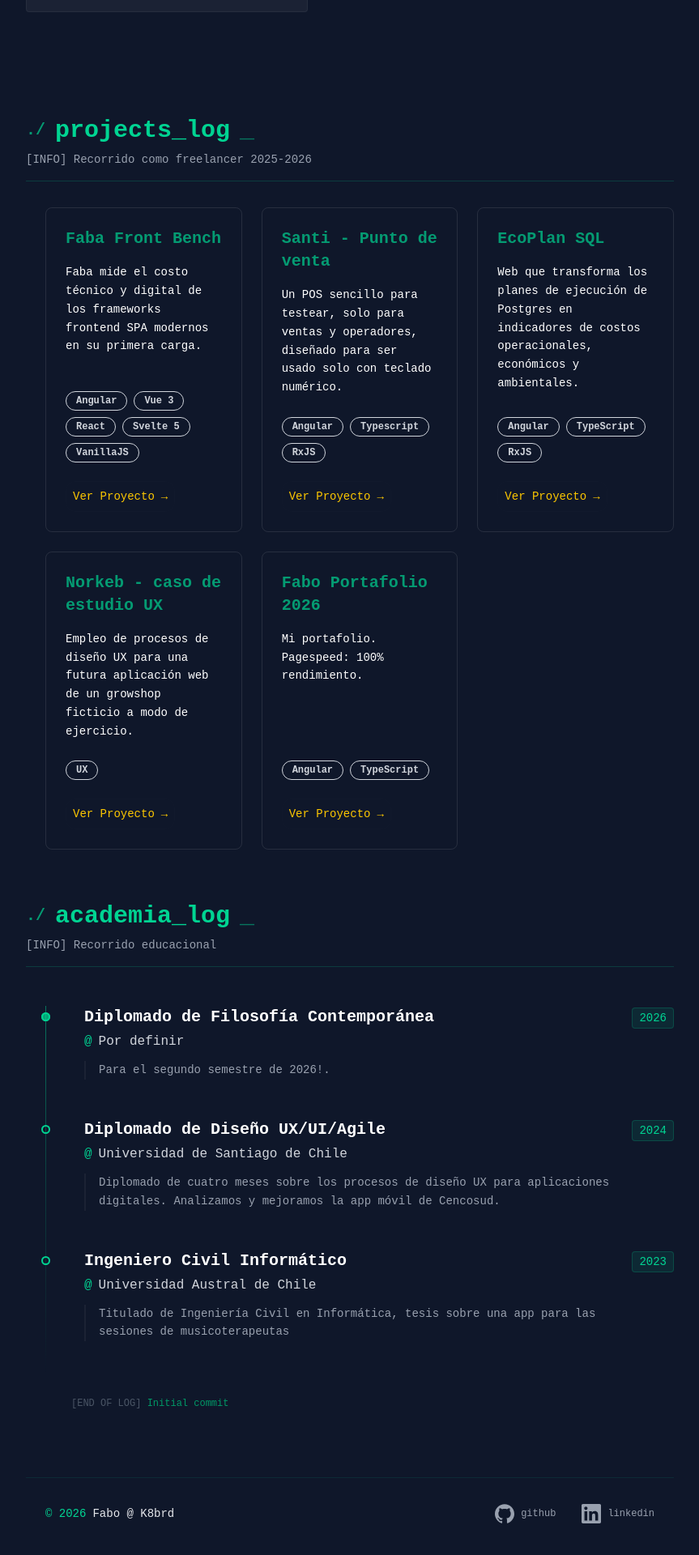
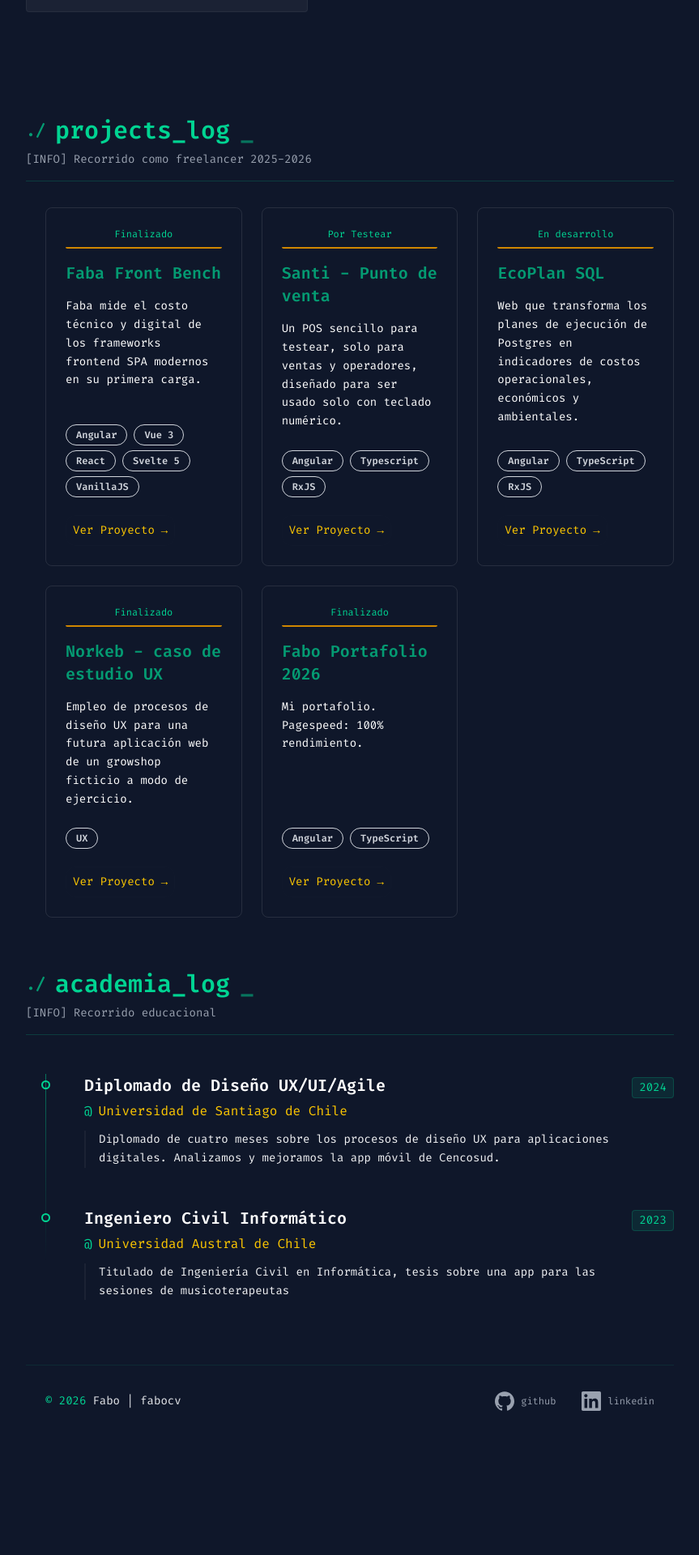
Before and after one commit to fabocv/fabocv, an Angular app in the folder fabocv/: page / in a window 1280 px wide. Shown: the part 742-2662 px from the top of the page at 81% size, without its empty margins (208-1071 px from the left). After the commit the page ends 2564 px from the top, so only its background shows below. Built offline with nearby package versions, Linux system fonts and the light colour scheme.

Commit message:
cambios de interfaz menores

```diff
--- a/fabocv/src/app/features/Academia/Academia.ts
+++ b/fabocv/src/app/features/Academia/Academia.ts
@@ -57,24 +57,17 @@ interface AcademicEntry {
             </div>
 
             <!-- Institución -->
-            <div class="text-base text-gray-300 font-medium mb-3 flex items-center gap-2">
+            <div class="text-base text-yellow-400 font-medium mb-3 flex items-center gap-2">
               <span class="text-emerald-400">@</span> {{ item.institution }}
             </div>
 
             <!-- Descripción -->
-            <p class="text-sm text-gray-400 leading-relaxed max-w-2xl border-l-2 border-white/5 pl-4 hover:border-emerald-400/30 transition-colors">
+            <p class="text-sm text-gray-100 leading-relaxed max-w-2xl border-l-2 border-white/5 pl-4 hover:border-emerald-400/30 transition-colors">
               {{ item.description }}
             </p>
 
           </div>
         }
-
-        <!-- FINAL DE LA LÍNEA -->
-        <div class="relative pl-8 pt-4">
-          <span class="font-mono text-xs text-gray-600">
-            [END OF LOG] <span class="text-emerald-600">Initial commit</span>
-          </span>
-        </div>
 
       </div>
     </section>
@@ -94,13 +87,6 @@ export class AcademiaComponent {
   // Aquí pones tus datos reales
   education: AcademicEntry[] = [
     {
-      year: '2026',
-      degree: 'Diplomado de Filosofía Contemporánea ',
-      institution: 'Por definir',
-      description: 'Para el segundo semestre de 2026!.',
-      current: true
-    },
-    {
       year: '2024',
       degree: 'Diplomado de Diseño UX/UI/Agile ',
       institution: 'Universidad de Santiago de Chile',
--- a/fabocv/src/app/features/Project/Project.ts
+++ b/fabocv/src/app/features/Project/Project.ts
@@ -38,30 +38,35 @@ export class ProjectsComponent {
       desc: 'Faba mide el costo técnico y digital de los frameworks frontend SPA modernos en su primera carga.',
       stack: ['Angular', 'Vue 3', 'React', 'Svelte 5', 'VanillaJS'],
       link: 'https://github.com/fabocv/Faba-Front-Bench',
+      status: 'Finalizado'
     },
     {
       title: 'Santi - Punto de venta',
       desc: 'Un POS sencillo para testear, solo para ventas y operadores, diseñado para ser usado solo con teclado numérico.',
       stack: ['Angular', 'Typescript', 'RxJS'],
       link: 'https://fabocv.github.io/santi-pos/#/login',
+      status: 'Por Testear'
     },
     {
       title: 'EcoPlan SQL',
       desc: 'Web que transforma los planes de ejecución de Postgres en indicadores de costos operacionales, económicos y ambientales.',
       stack: ['Angular', 'TypeScript', 'RxJS'],
       link: 'https://github.com/fabocv/EcoPlan-SQL',
+      status: 'En desarrollo'
     },
     {
       title: 'Norkeb - caso de estudio UX',
       desc: 'Empleo de procesos de diseño UX para una futura aplicación web de un growshop ficticio a modo de ejercicio. ',
       stack: ['UX'],
       link: 'https://github.com/fabocv/UX-Norkeb-caso-estudio',
+      status: 'Finalizado'
     },
     {
       title: 'Fabo Portafolio 2026',
       desc: 'Mi portafolio. Pagespeed: 100% rendimiento.',
       stack: ['Angular', 'TypeScript'],
       link: 'https://fabocv.github.io/fabocv/',
+      status: 'Finalizado'
     },
   ];
 }
--- a/fabocv/src/app/features/home/home.html
+++ b/fabocv/src/app/features/home/home.html
@@ -1,5 +1,5 @@
 <section class="max-w-4xl my-12 mx-auto px-12 animate-fade-in-up">
-    <h1 class="flex-row text-3xl text-emerald-300"><span class="animate-pulse px-2">></span>Fabo: 100% SemiSenior <span class="animate-pulse">_</span></h1>
+    <h1 class="flex-row text-3xl text-emerald-300 font-bold"><span class="animate-pulse px-2">></span>Fabián <span class="animate-pulse text-yellow-300">"Fabo"</span> Catalán</h1>
 
     <div class="my-8 bg-gray-800/50 text-gray-100 border rounded-xl p-4 text-xs md:text-sm">
         <h2><span class="text-yellow-400">Autor:</span> Fabián Leandro Catalán Vejar</h2>
--- a/fabocv/src/app/shared/ui/molecules/Footer/Footer.ts
+++ b/fabocv/src/app/shared/ui/molecules/Footer/Footer.ts
@@ -10,7 +10,7 @@ import { Component } from '@angular/core';
         <!-- Lado Izquierdo: Tu Nick -->
         <div class="text-sm text-gray-500">
           <span class="text-emerald-400">© 2026</span>
-          <span class="text-gray-200 ml-2">Fabo &#64; K8brd</span>
+          <span class="text-gray-200 ml-2">Fabo | fabocv</span>
         </div>
 
         <!-- Lado Derecho: Redes Sociales (Iconos Sólidos) -->
--- a/fabocv/src/app/shared/ui/molecules/ProjectCard/ProjectCard.ts
+++ b/fabocv/src/app/shared/ui/molecules/ProjectCard/ProjectCard.ts
@@ -9,6 +9,7 @@ export interface ProjectData {
   desc: string;
   stack: string[];
   link: string;
+  status: string;
 }
 
 @Component({
@@ -24,6 +25,10 @@ export interface ProjectData {
       <div class="absolute top-0 right-0 w-20 h-20 bg-gradient-to-bl
       from-primary/10 to-transparent rounded-tr-lg opacity-0 group-hover:opacity-100
       transition-opacity duration-500"></div>
+
+      <div class="flex text-center justify-center items-center text-emerald-400 rounded-xs text-xs pb-2 mb-4 monospace border-0 border-b-2 border-b-yellow-600">
+        {{data.status}}
+      </div>
 
       <h3 class="text-xl font-bold text-emerald-400/70 group-hover:text-primary transition-colors duration-300">
         {{ data.title }}
--- a/fabocv/src/app/shared/ui/molecules/Work/Work.ts
+++ b/fabocv/src/app/shared/ui/molecules/Work/Work.ts
@@ -19,8 +19,8 @@ interface WorkEntry {
       <!-- 1. ENCABEZADO (Igual que Academia) -->
       <div class="mb-12 border-b border-emerald-400/20 pb-4">
         <h2 class="text-3xl font-bold text-emerald-400 flex items-center gap-3">
-          <span class="text-xl opacity-70">./</span>laboral_log
-          <span class="animate-pulse text-emerald-400">_</span>
+          <span class="text-xl opacity-70"><</span>laboral
+          <span class="animate-pulse text-emerald-400">></span>
         </h2>
         <p class="text-sm text-gray-400 mt-2 font-mono">
           [INFO] Historial de experiencia laboral y habilidades
--- a/fabocv/src/styles.css
+++ b/fabocv/src/styles.css
@@ -1,9 +1,9 @@
-/* You can add global styles to this file, and also import other style files */
+@import url('https://fonts.googleapis.com/css2?family=Fira+Code:wght@300;400;600&display=swap');
+@import 'tailwindcss';
 
-@import 'tailwindcss';
-@import url('https://fonts.googleapis.com/css2?family=Fira+Code:wght@300;400;600&display=swap');
 
-:root {
+@layer theme {
+  :root {
   --color-base: #0f172a;
   --color-surface: #1e293b;
   --color-primary: #38bdf8;
@@ -22,3 +22,5 @@ body {
 html {
   scroll-behavior: smooth;
 }
+
+}
```
